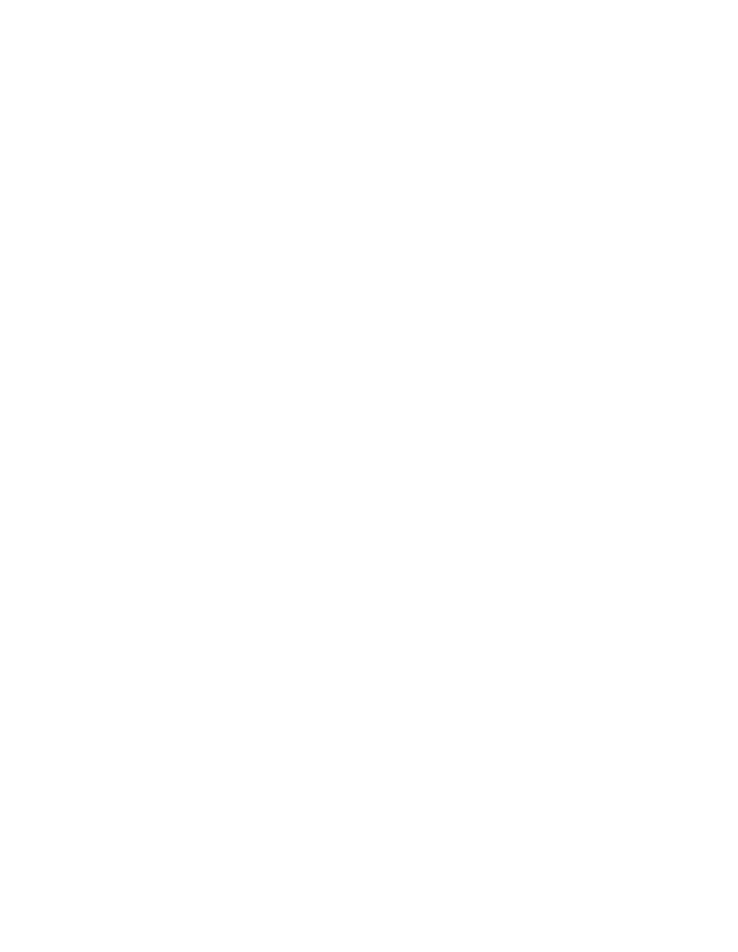
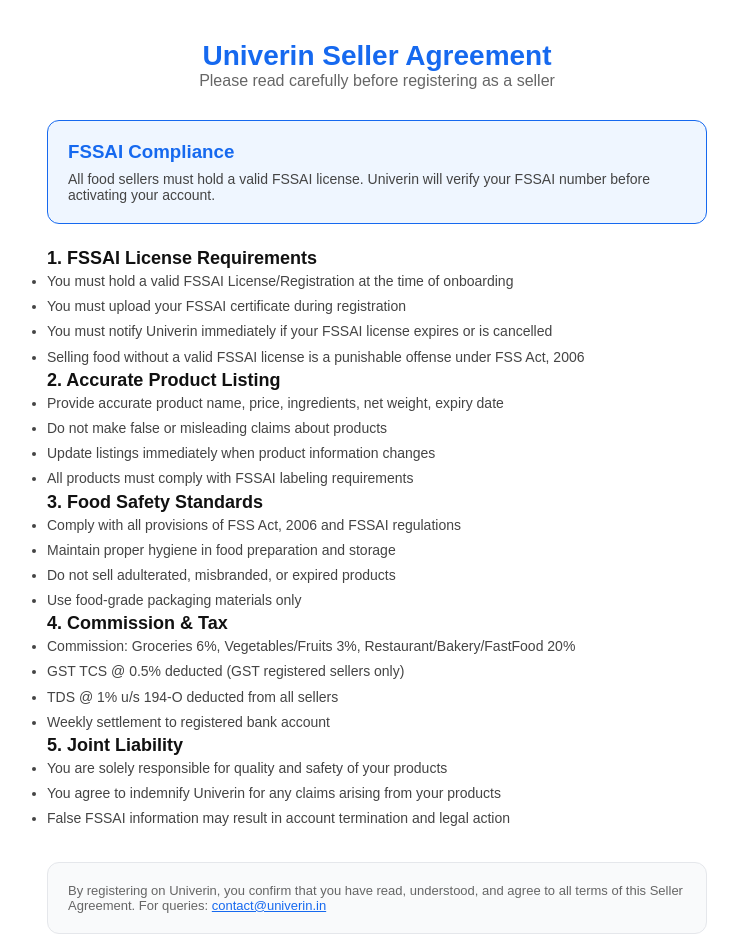
Before and after one commit to sravanipottipati/univerin-website, a React (Create React App) app: page /seller-agreement in a window 1280 px wide. Before the commit this address had no page. Shown: the top 952 px of the page, without its empty margins (263-1001 px from the left). Before the commit the page ends 800 px from the top, so only its background shows below. Built offline with nearby package versions, Linux system fonts and the light colour scheme.

Commit message:
feat: add seller agreement page

```diff
--- a/src/App.js
+++ b/src/App.js
@@ -1,6 +1,7 @@
 import React, { useState, useEffect } from 'react';
 import { BrowserRouter as Router, Routes, Route } from 'react-router-dom';
 import DeleteAccount from './DeleteAccount';
+import SellerAgreement from './SellerAgreement';
 import PrivacyPolicy from './PrivacyPolicy';
 import TermsAndConditions from './TermsAndConditions';
 import RefundPolicy from './RefundPolicy';
@@ -181,6 +182,7 @@
         <Route path="/refund-policy" element={<RefundPolicy />} />
         <Route path="/contact-us" element={<ContactUs />} />
         <Route path="/delete-account" element={<DeleteAccount />} />
+        <Route path="/seller-agreement" element={<SellerAgreement />} />
       </Routes>
     </Router>
   );
--- /dev/null
+++ b/src/SellerAgreement.js
@@ -0,0 +1,67 @@
+import React from 'react';
+
+export default function SellerAgreement() {
+  return (
+    <div style={{ fontFamily: "Arial, sans-serif", maxWidth: 700, margin: "0 auto", padding: "40px 20px" }}>
+      <div style={{ textAlign: "center", marginBottom: 30 }}>
+        <h1 style={{ color: "#1669ef", fontSize: 28 }}>Univerin Seller Agreement</h1>
+        <p style={{ color: "#666" }}>Please read carefully before registering as a seller</p>
+      </div>
+
+      <div style={{ backgroundColor: "#eff6ff", border: "1px solid #1669ef", borderRadius: 12, padding: 20, marginBottom: 24 }}>
+        <h3 style={{ color: "#1669ef", margin: "0 0 8px" }}>FSSAI Compliance</h3>
+        <p style={{ color: "#444", fontSize: 14, margin: 0 }}>All food sellers must hold a valid FSSAI license. Univerin will verify your FSSAI number before activating your account.</p>
+      </div>
+
+      <h2 style={{ color: "#111", fontSize: 18 }}>1. FSSAI License Requirements</h2>
+      <ul style={{ color: "#444", fontSize: 14, lineHeight: 1.8 }}>
+        <li>You must hold a valid FSSAI License/Registration at the time of onboarding</li>
+        <li>You must upload your FSSAI certificate during registration</li>
+        <li>You must notify Univerin immediately if your FSSAI license expires or is cancelled</li>
+        <li>Selling food without a valid FSSAI license is a punishable offense under FSS Act, 2006</li>
+      </ul>
+
+      <h2 style={{ color: "#111", fontSize: 18 }}>2. Accurate Product Listing</h2>
+      <ul style={{ color: "#444", fontSize: 14, lineHeight: 1.8 }}>
+        <li>Provide accurate product name, price, ingredients, net weight, expiry date</li>
+        <li>Do not make false or misleading claims about products</li>
+        <li>Update listings immediately when product information changes</li>
+        <li>All products must comply with FSSAI labeling requirements</li>
+      </ul>
+
+      <h2 style={{ color: "#111", fontSize: 18 }}>3. Food Safety Standards</h2>
+      <ul style={{ color: "#444", fontSize: 14, lineHeight: 1.8 }}>
+        <li>Comply with all provisions of FSS Act, 2006 and FSSAI regulations</li>
+        <li>Maintain proper hygiene in food preparation and storage</li>
+        <li>Do not sell adulterated, misbranded, or expired products</li>
+        <li>Use food-grade packaging materials only</li>
+      </ul>
+
+      <h2 style={{ color: "#111", fontSize: 18 }}>4. Commission & Tax</h2>
+      <ul style={{ color: "#444", fontSize: 14, lineHeight: 1.8 }}>
+        <li>Commission: Groceries 6%, Vegetables/Fruits 3%, Restaurant/Bakery/FastFood 20%</li>
+        <li>GST TCS @ 0.5% deducted (GST registered sellers only)</li>
+        <li>TDS @ 1% u/s 194-O deducted from all sellers</li>
+        <li>Weekly settlement to registered bank account</li>
+      </ul>
+
+      <h2 style={{ color: "#111", fontSize: 18 }}>5. Joint Liability</h2>
+      <ul style={{ color: "#444", fontSize: 14, lineHeight: 1.8 }}>
+        <li>You are solely responsible for quality and safety of your products</li>
+        <li>You agree to indemnify Univerin for any claims arising from your products</li>
+        <li>False FSSAI information may result in account termination and legal action</li>
+      </ul>
+
+      <div style={{ backgroundColor: "#f9fafb", border: "1px solid #e5e7eb", borderRadius: 12, padding: 20, marginTop: 30 }}>
+        <p style={{ color: "#666", fontSize: 13, margin: 0 }}>
+          By registering on Univerin, you confirm that you have read, understood, and agree to all terms of this Seller Agreement.
+          For queries: <a href="mailto:contact@univerin.in" style={{ color: "#1669ef" }}>contact@univerin.in</a>
+        </p>
+      </div>
+
+      <div style={{ borderTop: "1px solid #E5E7EB", marginTop: 40, paddingTop: 20, textAlign: "center" }}>
+        <p style={{ color: "#9CA3AF", fontSize: 14 }}>© 2026 Univerin Private Limited | contact@univerin.in</p>
+      </div>
+    </div>
+  );
+}
```
